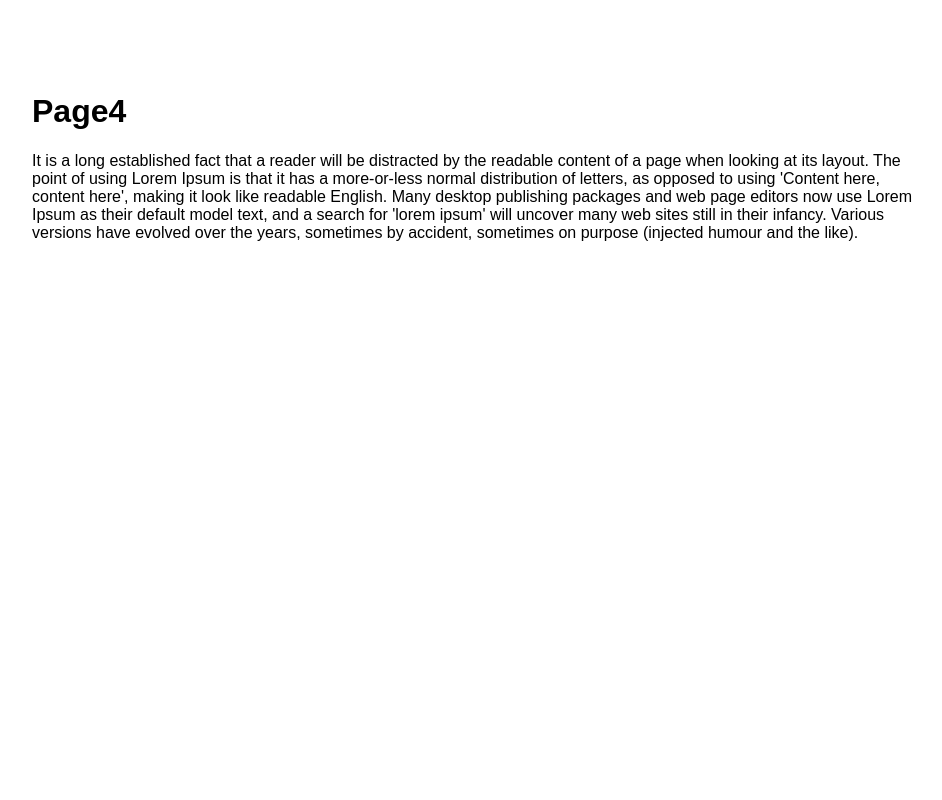
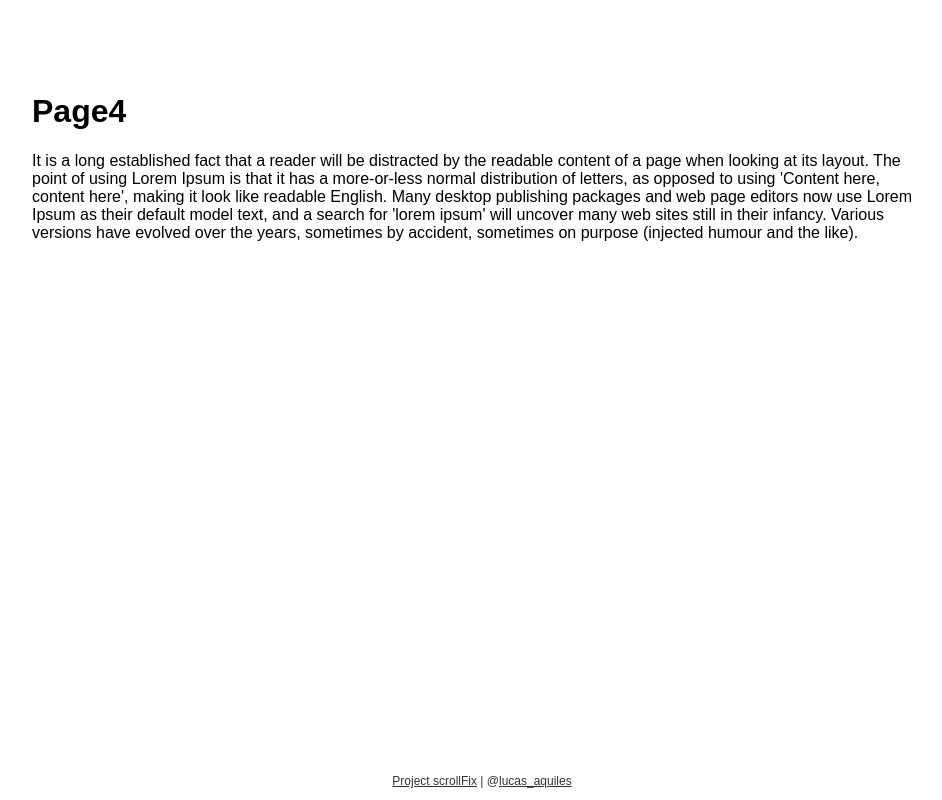
Before and after one commit to lucasaquiles/scrollFixMenu, a plain HTML site: page index.html in a window 1280 px wide. Shown: the part 2599-3399 px from the top of the page, without its empty margins (158-1100 px from the left). Before the commit the page ends 3361 px from the top, so only its background shows below. Drawn offline with Linux system fonts and the light colour scheme.

Commit message:
adição do footer

```diff
--- a/index.html
+++ b/index.html
@@ -7,12 +7,14 @@
 <title>Untitled Document</title>
 
 <style type="text/css" media="screen">
+
 body{margin:0; font-family:Arial;}
 #menu{width:900px; height:200px;  position:relative; margin:0 auto; border-bottom:solid 1px #e3e3e3; background:#f6f6f6;}
 	#menu ul{position:relative !Important; display:block; width:900px; margin:0 auto; padding:0; }
 		#menu ul li{display:inline; font-family:Arial, Helvetica, sans-serif; font-size:12px; margin:0 10px;}
 			#menu ul li a{text-decoration:none; color:#333;}
 			#menu ul li a:hover{text-decoration:underline;}
+
 #fixed{ position:absolute; width:900px ; height:50px ; bottom:0; left:0; z-index:9000000;}
 #fixed.full{width:100%; position:fixed; top:0; left:0 ; padding-top:20px; background:#f6f6f6;
 border-bottom:solid 1px #e3e3e3;}
@@ -29,7 +31,10 @@ border-bottom:solid 1px #e3e3e3;}
 	right:10px;
 	z-index:900000000
 }
-
+#footer{width:900px; height:auto; overflow:hidden; margin:0 auto; font-size:12px;}
+#footer p{color:#333; text-align:center;}
+#footer p a{color:#333;}
+#footer p a:hover{text-decoration:none;}
 </style>
 
 <script type="text/javascript">
@@ -87,6 +92,11 @@ border-bottom:solid 1px #e3e3e3;}
 			</p>
 		</div>
 	</div>
+	<div id="footer">
+		<p>
+			<a href="https://github.com/lucasaquiles/scrollFix" title="Project Source">Project scrollFix</a> | @<a href="http://twitter.com/lucas_aquiles" title="follow-me">lucas_aquiles</a>
+		</p>
+	</div>
 </body>
 <script type="text/javascript">
 
```
Lines whose indentation alone changed are shown as unchanged.
